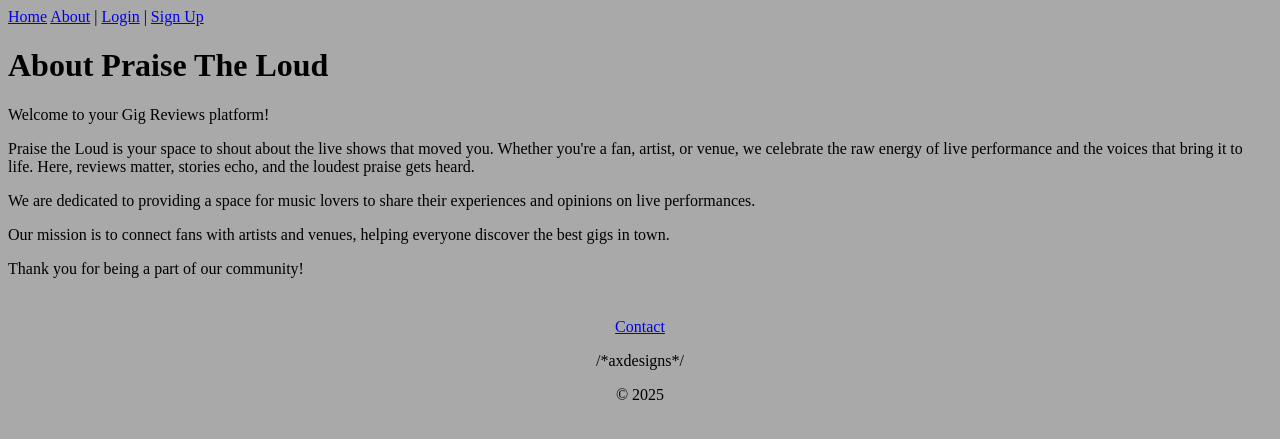
After one commit to AxdeKlerk/Praise-The-Loud, a Django app: page /about/ in a window 1280 px wide. The commit adds this page. Shown: the top 439 px of the page. Run offline with Django 4.2, Linux system fonts and the light colour scheme.

Commit message:
Add about.html and route the url patters and create the about function Add error message image to Debugging.md

```diff
--- /dev/null
+++ b/gig_reviews/templates/gig_reviews/about.html
@@ -0,0 +1,13 @@
+{% extends 'base.html' %}
+{% load static %}
+
+{% block title %}About{% endblock %}
+
+{% block content %}
+  <h1>About Praise The Loud</h1>
+    <p>Welcome to your Gig Reviews platform!
+    <p>Praise the Loud is your space to shout about the live shows that moved you. Whether you're a fan, artist, or venue, we celebrate the raw energy of live performance and the voices that bring it to life. Here, reviews matter, stories echo, and the loudest praise gets heard.</p>
+    <p>We are dedicated to providing a space for music lovers to share their experiences and opinions on live performances.</p>
+    <p>Our mission is to connect fans with artists and venues, helping everyone discover the best gigs in town.</p>
+    <p>Thank you for being a part of our community!</p>
+{% endblock %}
--- a/gig_reviews/templates/gig_reviews/profile.html
+++ b/gig_reviews/templates/gig_reviews/profile.html
@@ -8,7 +8,7 @@
 
 {% if messages %}
   {% for message in messages %}
-    <div style="color: cyan;">{{ message }}</div>
+    <div style="color: red;">{{ message }}</div>
   {% endfor %}
 {% endif %}
 
--- a/gig_reviews/urls.py
+++ b/gig_reviews/urls.py
@@ -1,11 +1,12 @@
 ## APP (gig_reviews) URLS
 
 from django.urls import path, include
-from .views import home, artist, venue, profile, review, signup, logout, delete_profile, contact_view, thank_you
+from .views import home, about, artist, venue, profile, review, signup, logout, delete_profile, contact_view, thank_you
 
 # Add URL patterns for other views as needed
 urlpatterns = [
    path('', home, name='home'), # Loads the Home page
+   path('about/', about, name='about'),  # Route to the About page
    path('artist/', artist, name='artist'), # add '<slug:slug>/' to the path if you want to pass a slug
    path('venue/', venue, name='venue'), # add '<slug:slug>/' to the path if you want to pass a slug
    path('profile/', profile, name='profile'), # add '<slug:slug>/' to the path if you want to pass a slug
--- a/gig_reviews/views.py
+++ b/gig_reviews/views.py
@@ -11,6 +11,9 @@
 # Create your views here.
 def home(request):
     return render(request, 'gig_reviews/index.html')
+
+def about(request):
+    return render(request, 'gig_reviews/about.html')
 
 @login_required
 def review(request):
--- a/praise_the_loud/urls.py
+++ b/praise_the_loud/urls.py
@@ -18,13 +18,16 @@ Including another URLconf
 
 from django.contrib import admin
 from django.urls import path, include
-from gig_reviews.views import home, artist, venue, profile, review, signup, logout, delete_profile
+from gig_reviews.views import home, about, artist, venue, profile, review, signup, logout, delete_profile
 from django.contrib.auth.views import LogoutView
+from django.conf import settings
+from django.conf.urls.static import static
 
 
 urlpatterns = [
     path('', include('gig_reviews.urls')),  # Include app-specific URLs
     path('home/', home, name='home'),  # Route back to the Home page
+    path('about/', about, name='about'),  # Route to the About page
     path('review/', review, name='review'), # Route for submitting a gig review
     path('artist/', artist, name='artist'),  # Route for artist details
     path('venue/', venue, name='venue'),  # Route for venue details
@@ -44,4 +47,9 @@ urlpatterns = [
 
     # Admin site
     path('admin/', admin.site.urls),
+
 ]
+
+# ✅ Serve static files during development
+if settings.DEBUG:
+        urlpatterns += static(settings.STATIC_URL, document_root=settings.STATICFILES_DIRS[0])
--- a/templates/base.html
+++ b/templates/base.html
@@ -11,7 +11,8 @@
 <body>
 
 <nav>
-  <a href="{% url 'home' %}">Home</a> |
+  <a href="{% url 'home' %}">Home</a>
+  <a href="{% url 'about' %}">About</a> |
   {% if user.is_authenticated %}
     Hello {{ user.username }} |
     <a href="{% url 'profile' %}">Profile</a> |
@@ -38,7 +39,6 @@
 </footer>
 
 <!-- Include JavaScript files -->
-<script src="{% static '/js/script.js' %}"></script>
-
+<script src="{% static 'js/script.js' %}"></script>
 </body>
 </html>
```
Also changed, not shown: Debugging.md (+3 -0 lines), praise_the_loud/settings.py (+4 -4 lines), image.png (added).
